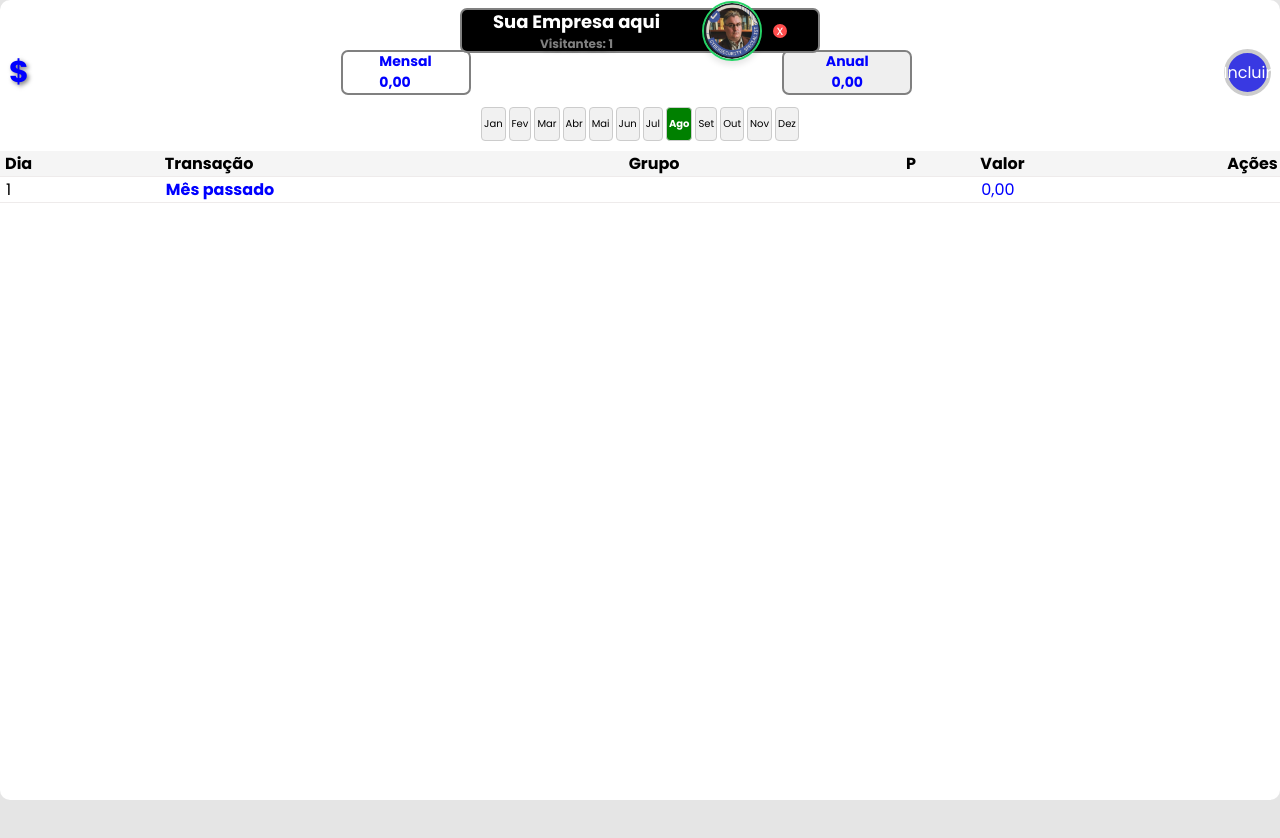
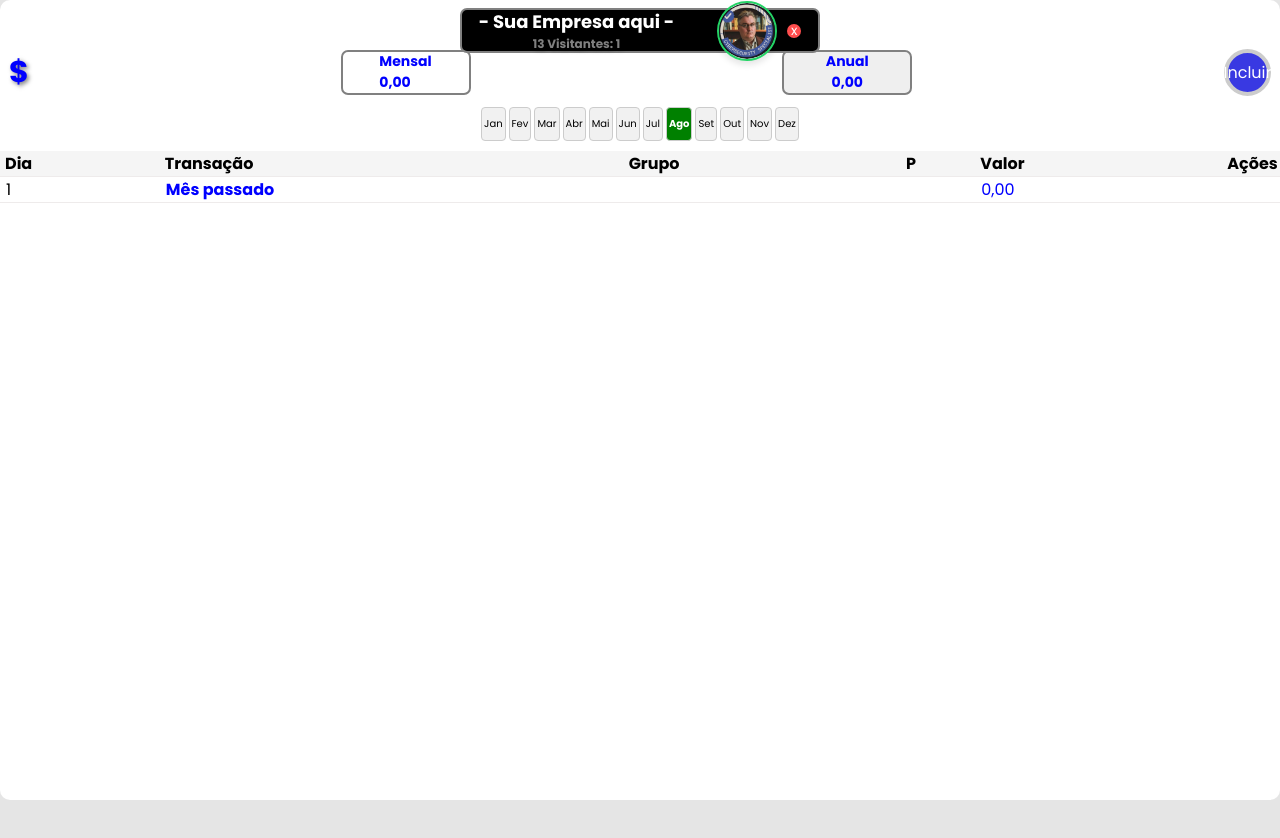
Before and after one commit to souzamarcell/custo-311, a plain HTML site: page index.html in a window 1280 px wide. Drawn offline with nearby package versions, Linux system fonts and the light colour scheme.

```diff
--- a/index.html
+++ b/index.html
@@ -13,8 +13,8 @@
 
   <span class="texto-acima">
     <span class="sua-empresa">
-      <p> Sua Empresa aqui </p>
-      <p id="contadores">Visitantes: <span id="contador"></span></p>
+      <p> - Sua Empresa aqui - </p>
+      <p id="contadores">13 Visitantes: <span id="contador"></span></p>
     </span>
 
     <div class="espacoIcone">...</div>
```
